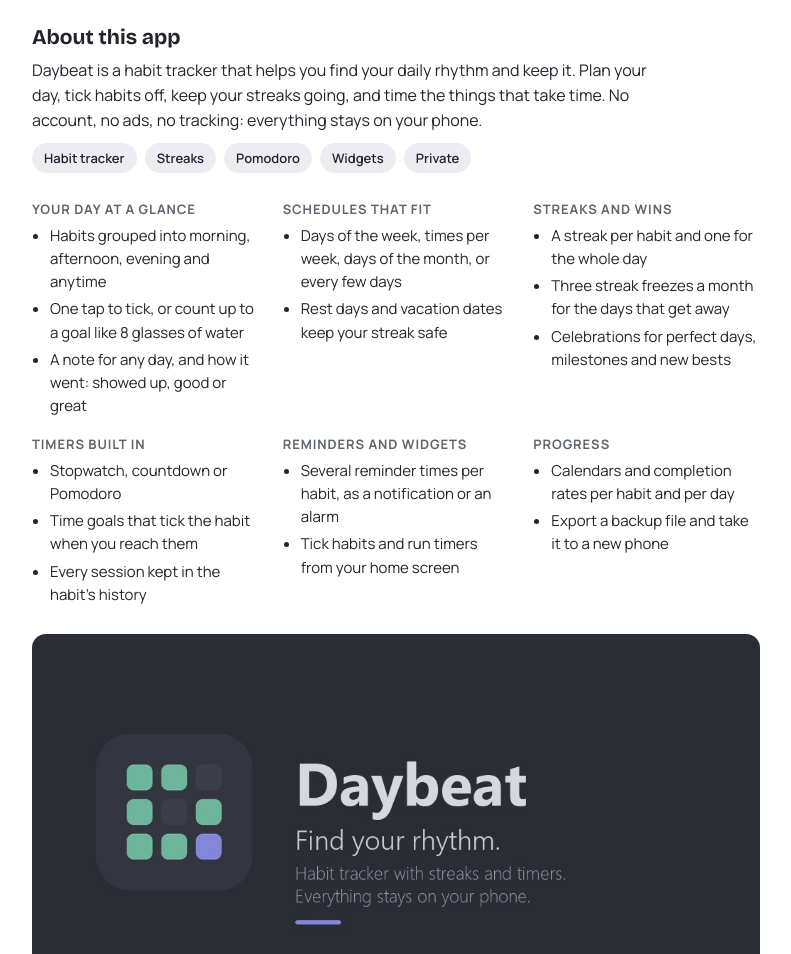
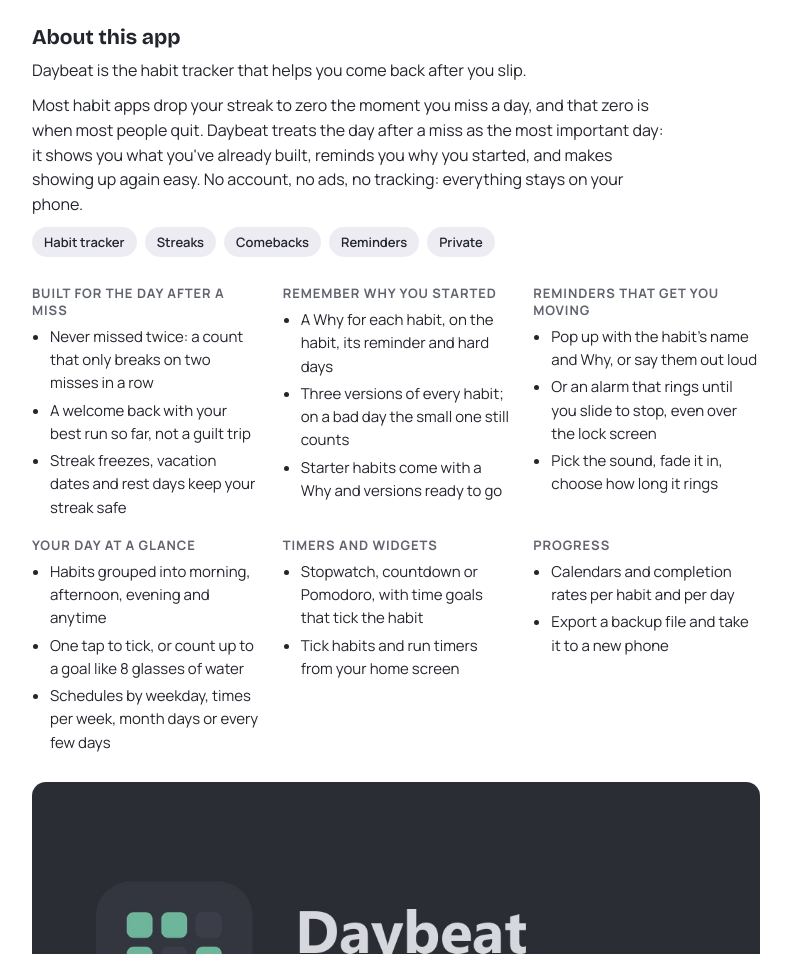
Before and after one commit to mtnekros/cadence, a plain HTML site: page preview/index.html in a window 1280 px wide. Shown: the part 831-1785 px from the top of the page, without its empty margins (244-1035 px from the left). Drawn offline with nearby package versions, Linux system fonts and the light colour scheme.

Commit message:
Preview and privacy policy for Daybeat 1.15
The preview now says what the store listing says: Daybeat is the habit
tracker that helps you come back after you slip. Features lead with
never missed twice, the Why, habit versions and the new reminders.
Screenshots are the new 2:1 set; the habit page shows Meditate.

The privacy policy now covers what 1.15 does: spoken reminders hand
the habit's name and Why to the phone's text-to-speech engine, Google
Play checks for updates, and two permissions are new (foreground
service for alarm sound, network state from WorkManager). Read storage
is gone from the list: the app no longer asks for it.

Co-Authored-By: Claude Opus 5.5 <noreply@anthropic.com>

```diff
--- a/preview/index.html
+++ b/preview/index.html
@@ -96,40 +96,42 @@
   </section>
 
   <section class="shots" aria-label="Screenshots">
-    <img src="img/1-today.jpg" alt="Today screen: habits grouped by morning and evening, with streaks, timers and a note">
-    <img src="img/2-day-sheet.jpg" alt="A habit's day sheet: done, start timer, how did it go, time sessions and a note">
-    <img src="img/3-focus-timer.jpg" alt="Focus timer running a Pomodoro, focus 1 of 4, 39:53 left">
-    <img src="img/4-water-habits-detail-page.jpg" alt="Drink water habit page: 66 check-ins, best streak 24, 3 streak freezes left, October calendar">
-    <img src="img/5-tracked-time-chart.jpg" alt="Time tracked today: 52 minutes, split between Exercise and Meditate">
+    <img src="img/1-today.jpg" alt="Today screen: a day note, 3 of 7 done, morning habits ticked with their streaks and times">
+    <img src="img/2-day-sheet.jpg" alt="Exercise day sheet: its Why, done in 39 minutes, and how it went: showed up, good or great, each with its own version">
+    <img src="img/3-focus-timer.jpg" alt="Meditate timer running, 9:32 left, alarm until dismissed at the end">
+    <img src="img/4-habit-page.jpg" alt="Meditate habit page: its Why, 26-day live streak, never missed twice for 71 days, 3 streak freezes left">
+    <img src="img/5-tracked-time-chart.jpg" alt="Time tracked today: 54 minutes, split between Exercise and Meditate">
     <img src="img/6-habits-page.jpg" alt="Habits page: every habit with its recent history as a grid of days">
-    <img src="img/7-progress.jpg" alt="Progress: 94% of scheduled habits done in October, 16 perfect days">
+    <img src="img/7-progress.jpg" alt="Progress: 91% of scheduled habits done in November, 9 perfect days, 4% up on last month">
     <img src="img/8-widget.jpg" alt="Home screen widgets: today's seven habits, 3 of 7 done, plus single-habit widgets for Journal and Drink water">
   </section>
 
   <section class="about">
     <h2>About this app</h2>
-    <p>Daybeat is a habit tracker that helps you find your daily rhythm and keep it. Plan your day, tick habits off, keep your streaks going, and time the things that take time. No account, no ads, no tracking: everything stays on your phone.</p>
-    <div class="chips"><span>Habit tracker</span><span>Streaks</span><span>Pomodoro</span><span>Widgets</span><span>Private</span></div>
+    <p>Daybeat is the habit tracker that helps you come back after you slip.</p>
+    <p>Most habit apps drop your streak to zero the moment you miss a day, and that zero is when most people quit. Daybeat treats the day after a miss as the most important day: it shows you what you've already built, reminds you why you started, and makes showing up again easy. No account, no ads, no tracking: everything stays on your phone.</p>
+    <div class="chips"><span>Habit tracker</span><span>Streaks</span><span>Comebacks</span><span>Reminders</span><span>Private</span></div>
   </section>
 
   <section class="features" aria-label="Features">
+    <div><h3>Built for the day after a miss</h3><ul>
+      <li>Never missed twice: a count that only breaks on two misses in a row</li>
+      <li>A welcome back with your best run so far, not a guilt trip</li>
+      <li>Streak freezes, vacation dates and rest days keep your streak safe</li></ul></div>
+    <div><h3>Remember why you started</h3><ul>
+      <li>A Why for each habit, on the habit, its reminder and hard days</li>
+      <li>Three versions of every habit; on a bad day the small one still counts</li>
+      <li>Starter habits come with a Why and versions ready to go</li></ul></div>
+    <div><h3>Reminders that get you moving</h3><ul>
+      <li>Pop up with the habit's name and Why, or say them out loud</li>
+      <li>Or an alarm that rings until you slide to stop, even over the lock screen</li>
+      <li>Pick the sound, fade it in, choose how long it rings</li></ul></div>
     <div><h3>Your day at a glance</h3><ul>
       <li>Habits grouped into morning, afternoon, evening and anytime</li>
       <li>One tap to tick, or count up to a goal like 8 glasses of water</li>
-      <li>A note for any day, and how it went: showed up, good or great</li></ul></div>
-    <div><h3>Schedules that fit</h3><ul>
-      <li>Days of the week, times per week, days of the month, or every few days</li>
-      <li>Rest days and vacation dates keep your streak safe</li></ul></div>
-    <div><h3>Streaks and wins</h3><ul>
-      <li>A streak per habit and one for the whole day</li>
-      <li>Three streak freezes a month for the days that get away</li>
-      <li>Celebrations for perfect days, milestones and new bests</li></ul></div>
-    <div><h3>Timers built in</h3><ul>
-      <li>Stopwatch, countdown or Pomodoro</li>
-      <li>Time goals that tick the habit when you reach them</li>
-      <li>Every session kept in the habit's history</li></ul></div>
-    <div><h3>Reminders and widgets</h3><ul>
-      <li>Several reminder times per habit, as a notification or an alarm</li>
+      <li>Schedules by weekday, times per week, month days or every few days</li></ul></div>
+    <div><h3>Timers and widgets</h3><ul>
+      <li>Stopwatch, countdown or Pomodoro, with time goals that tick the habit</li>
       <li>Tick habits and run timers from your home screen</li></ul></div>
     <div><h3>Progress</h3><ul>
       <li>Calendars and completion rates per habit and per day</li>
```
Also changed, not shown: privacy-policy.html (+9 -2 lines), preview/img/1-today.jpg, preview/img/2-day-sheet.jpg, preview/img/3-focus-timer.jpg, preview/img/4-habit-page.jpg (added), preview/img/4-water-habits-detail-page.jpg (deleted), preview/img/5-tracked-time-chart.jpg, preview/img/6-habits-page.jpg, preview/img/7-progress.jpg, preview/img/8-widget.jpg.
